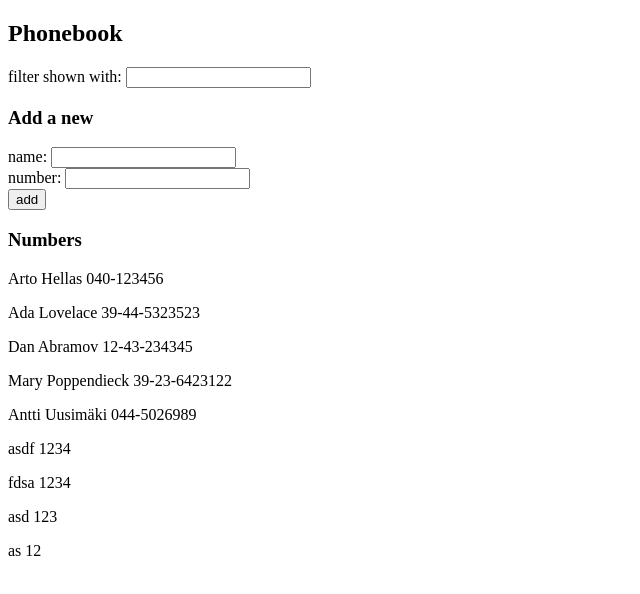
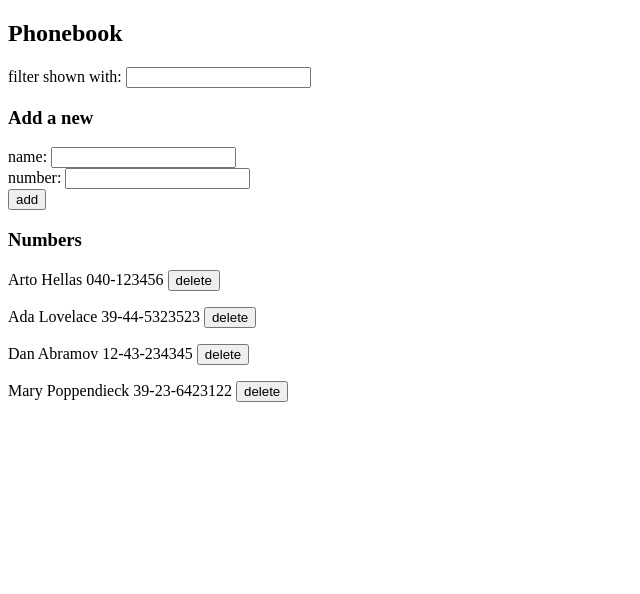
Before and after one commit to anttiu89/Fullstack, a React (Create React App) app in the folder osa2/puhelinluettelo/: page / in a window 1280 px wide. Shown: the top 594 px of the page, without its empty margins (0-640 px from the left). Built offline with nearby package versions, Linux system fonts and the light colour scheme; data requests are answered from the project's data file.

Commit message:
2.17: puhelinluettelo step9

```diff
--- a/osa2/puhelinluettelo/db.json
+++ b/osa2/puhelinluettelo/db.json
@@ -19,31 +19,6 @@
       "name": "Mary Poppendieck",
       "number": "39-23-6423122",
       "id": 4
-    },
-    {
-      "name": "Antti Uusimäki",
-      "number": "044-5026989",
-      "id": 5
-    },
-    {
-      "name": "asdf",
-      "number": "1234",
-      "id": 6
-    },
-    {
-      "name": "fdsa",
-      "number": "1234",
-      "id": 7
-    },
-    {
-      "name": "asd",
-      "number": "123",
-      "id": 8
-    },
-    {
-      "name": "as",
-      "number": "12",
-      "id": 9
     }
   ]
 }
--- a/osa2/puhelinluettelo/src/App.js
+++ b/osa2/puhelinluettelo/src/App.js
@@ -25,24 +25,34 @@ const filterPersons = (paPersonArray, paFilter) => {
 }
 
 const Person = (props) => {
+  console.log(props)
   return (
-    <p>{props.person.name} {props.person.number}</p>
+    <p>{props.person.name} {props.person.number} <Button onClick={props.handleRemoveClick} text={"delete"} value={props.person} /> </p>
   )
 }
 
 const Persons = (props) => {
-  console.log(props)
+  console.log("Persons props", props)
   let filteredPersonArray = filterPersons(props.persons, props.filter)
   return (
     <div>
       {filteredPersonArray.map(person =>
-        <Person key={person.name} person={person} />
+        <Person key={person.name} person={person} handleRemoveClick={props.handleRemoveClick} />
       )}
     </div>
   )
 }
 
 const Button = (props) => {
+  console.log("Button", props)
+  return (
+    <button onClick={() => props.onClick(props.value)}>
+      {props.text}
+    </button>
+  )
+}
+
+const ButtonSubmit = (props) => {
   console.log(props)
   return (
     <div>
@@ -59,7 +69,7 @@ const FormAddPerson = (props) => {
     <form onSubmit={props.onSubmit}>
       <Input text={"name: "} value={props.newNameValue} onChange={props.newNameOnChange} />
       <Input text={"number: "} value={props.newNumberValue} onChange={props.newNumberOnChange} />
-      <Button type={"submit"} text={"add"} />
+      <ButtonSubmit type={"submit"} text={"add"} />
     </form>
   )
 }
@@ -108,6 +118,21 @@ const App = () => {
     }
   }
 
+  const removePerson = (personObject) => {
+    personService
+      .remove(personObject.id)
+      .then(() => {
+        setPersons(persons.filter((person) => {
+          if (person.id !== personObject.id) {
+            return true
+          }
+          else {
+            return false
+          }
+        }))
+      })
+  }
+
   const handleNameChange = (event) => {
     console.log(event.target.value)
     setNewName(event.target.value)
@@ -123,6 +148,13 @@ const App = () => {
     setNewFilterByName(event.target.value)
   }
 
+  const handleRemoveClick = (person) => {
+    if (window.confirm(`Delete ${person.name} ?`)) {
+      console.log("Delete", person)
+      removePerson(person)
+    }
+  }
+
   return (
     <div>
       <h2>Phonebook</h2>
@@ -130,7 +162,7 @@ const App = () => {
       <h3>Add a new</h3>
       <FormAddPerson onSubmit={addPerson} newNameValue={newName} newNameOnChange={handleNameChange} newNumberValue={newNumber} newNumberOnChange={handleNumberChange} />
       <h3>Numbers</h3>
-      <Persons persons={persons} filter={newFilterByName} />
+      <Persons persons={persons} filter={newFilterByName} handleRemoveClick={handleRemoveClick} />
     </div>
   )
 
--- a/osa2/puhelinluettelo/src/services/persons.js
+++ b/osa2/puhelinluettelo/src/services/persons.js
@@ -22,8 +22,17 @@ const update = (id, newObject) => {
     })
 }
 
+const remove = (id) => {
+    const request = axios.delete(`${baseUrl}/${id}`)
+    return request.then(response => {
+        console.log("Remove", response.status)
+        return response.status
+    })
+}
+
 export default {
   getAll: getAll,
   create: create,
-  update: update
+  update: update,
+  remove: remove
 }
```
